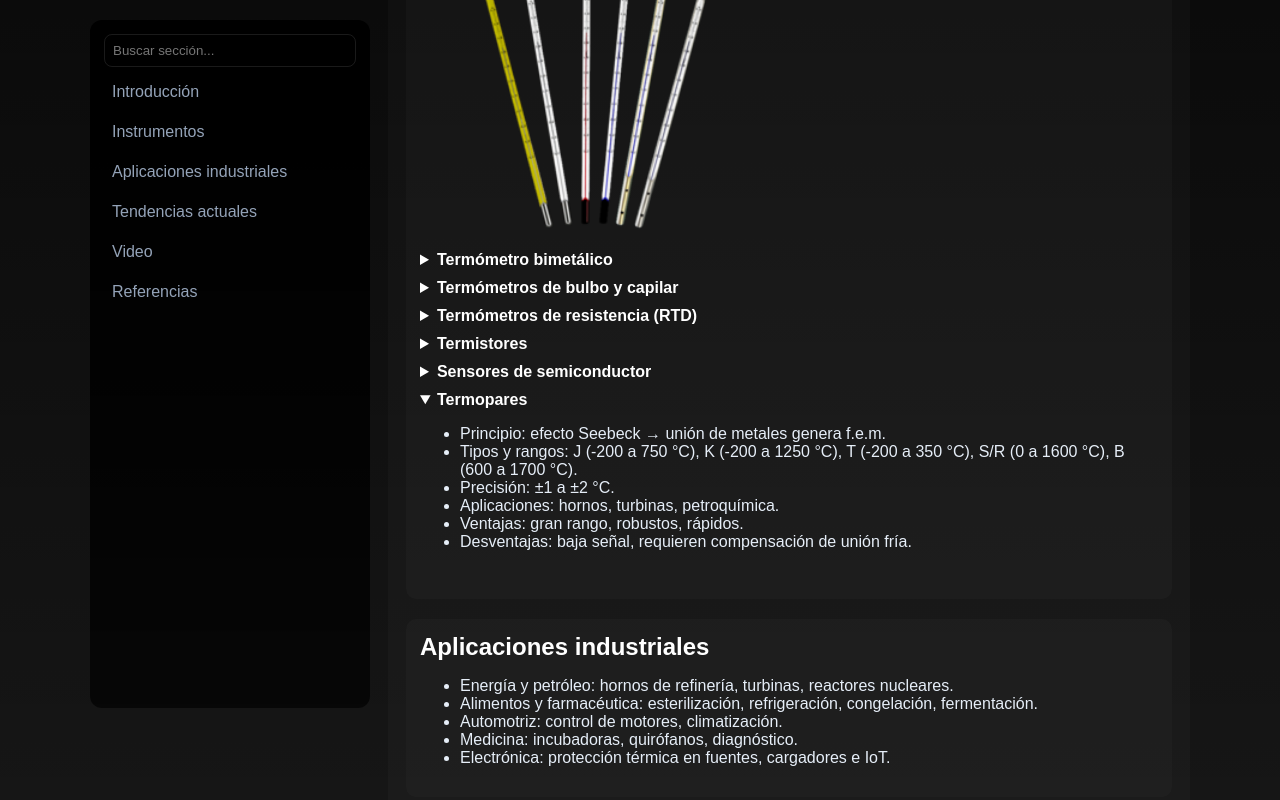
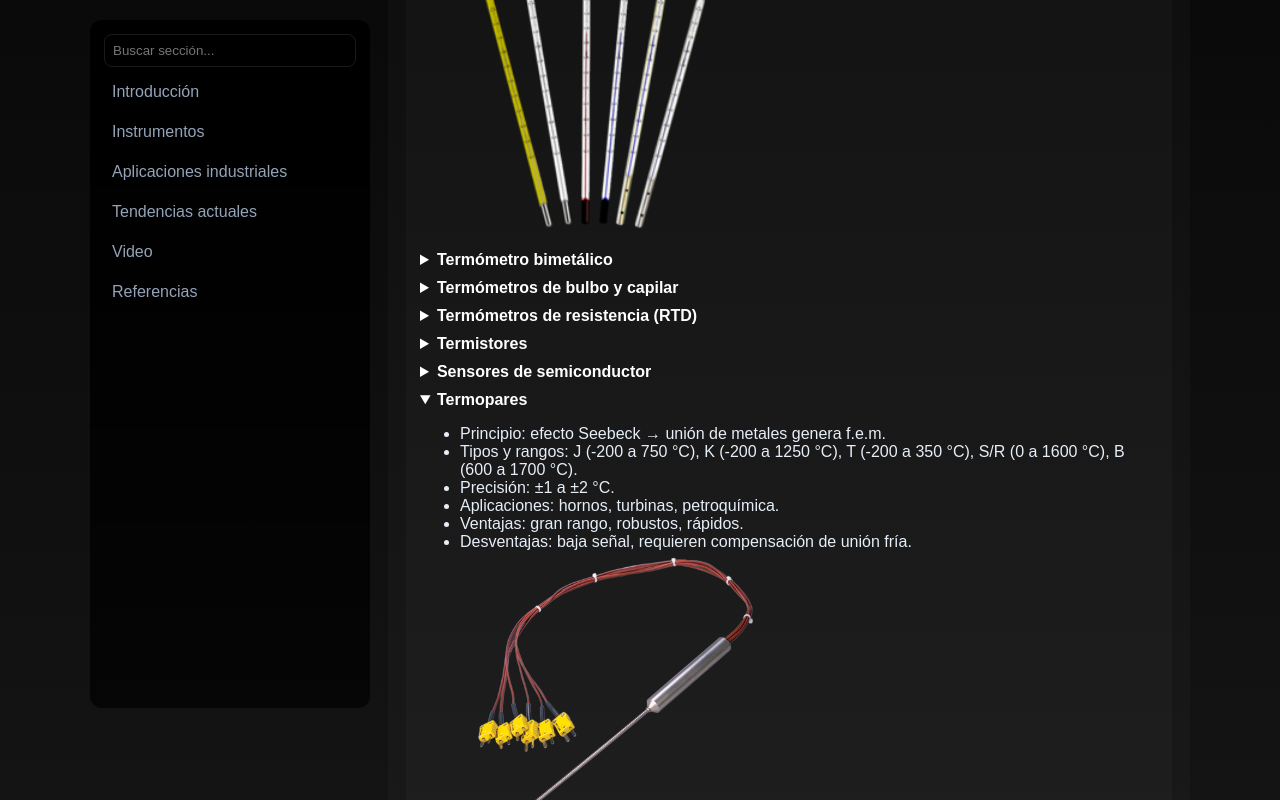
Before and after one commit to githurzola/Wiki, a plain HTML site: page index.html in a window 1280 px wide. Both pictures are taken after a click on the heading "Termopares". Shown: the part 779-1579 px from the top of the page. Drawn offline with nearby package versions, Linux system fonts and the light colour scheme; files whose address does not match are found by name.

Commit message:
Update index.html

```diff
--- a/index.html
+++ b/index.html
@@ -148,7 +148,7 @@
               <li>Aplicaciones: hornos, turbinas, petroquímica.</li>
               <li>Ventajas: gran rango, robustos, rápidos.</li>
               <li>Desventajas: baja señal, requieren compensación de unión fría.</li>
-              <img src="/Multimedia/termopar.png" alt="">
+              <img src="termopar.png" alt="">
             </ul>
           </details>
         </article>
```
